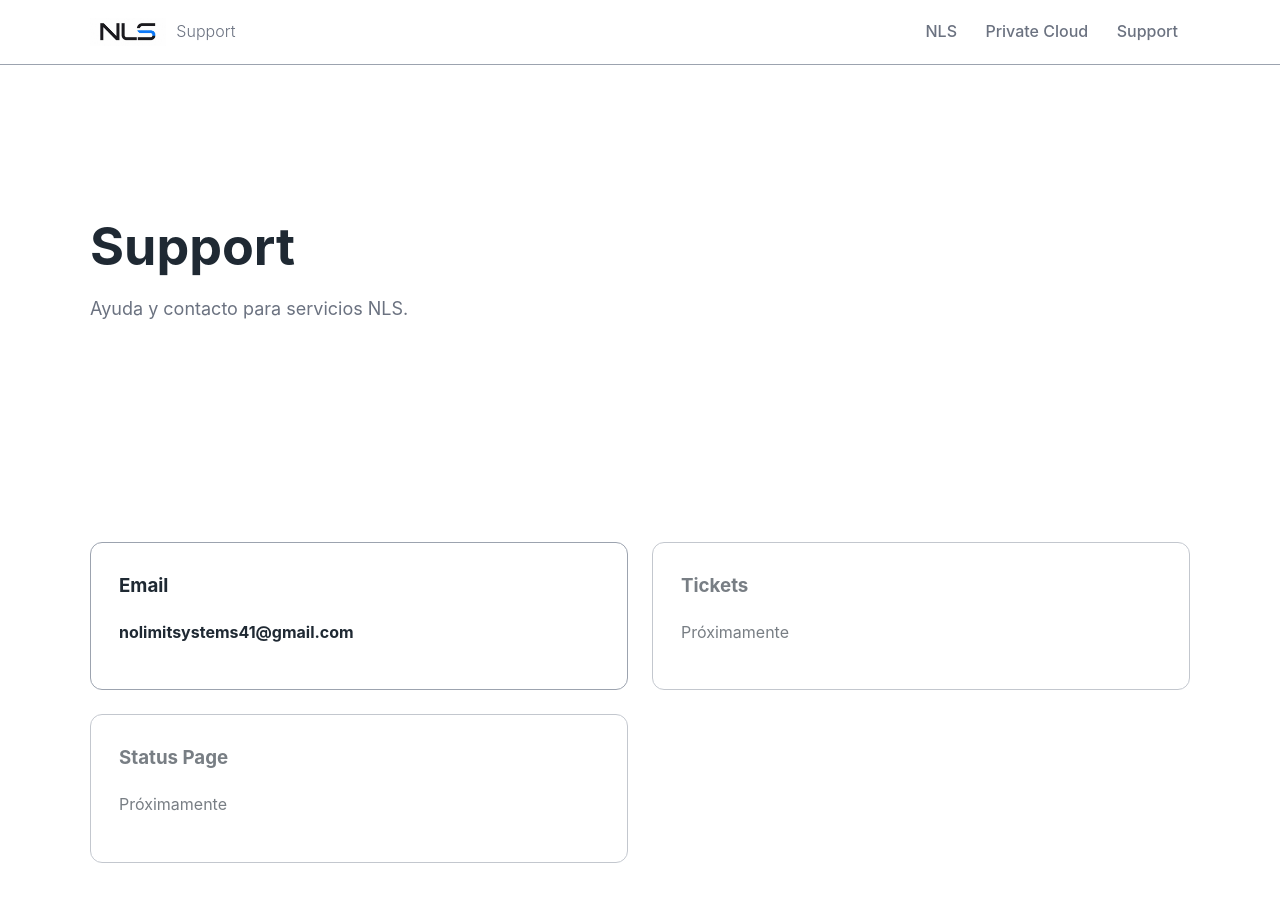
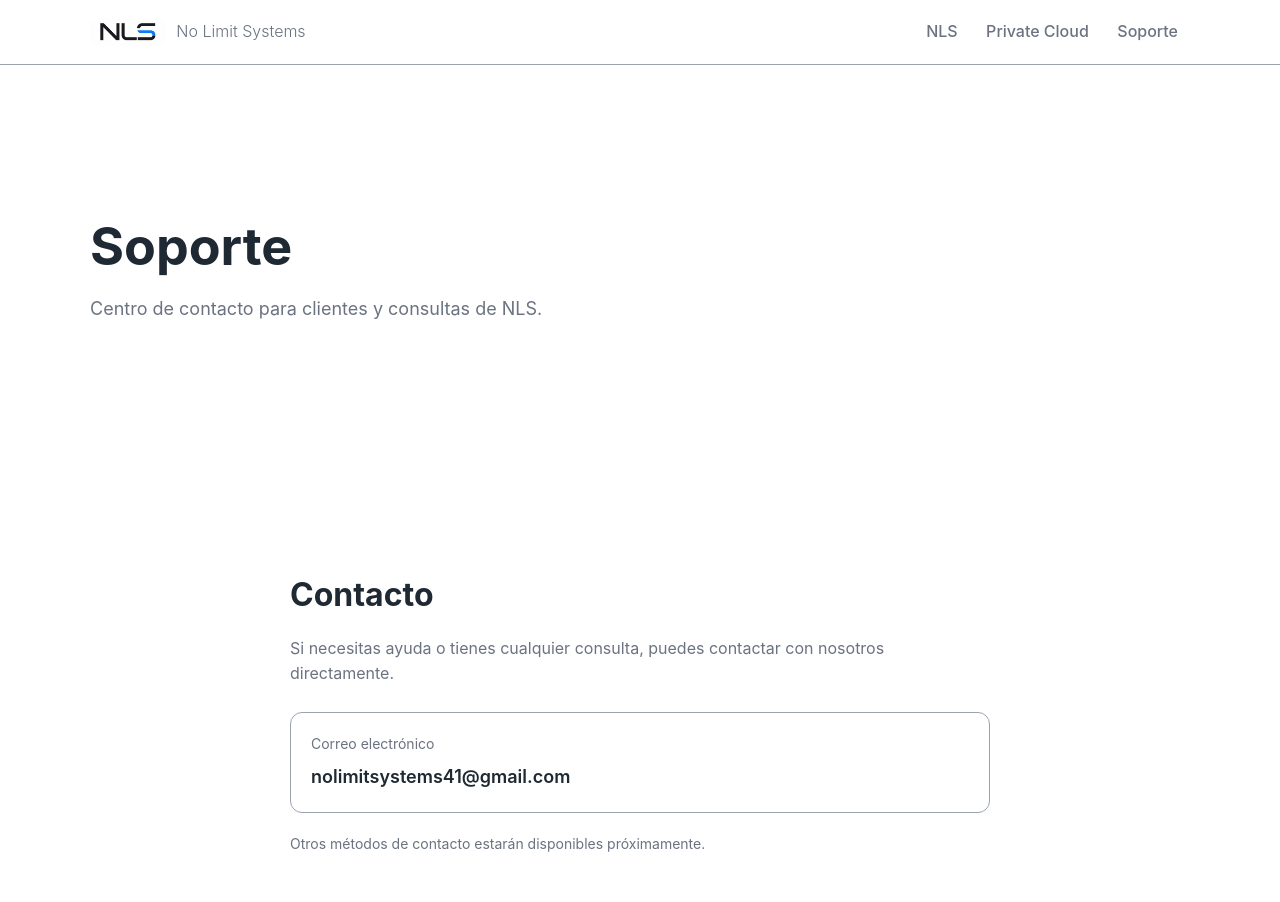
Before and after one commit to hectorBTW/nls, a website: page public/support.html in a window 1280 px wide. Drawn offline with Linux system fonts and the light colour scheme.

Commit message:
Translate support page content to Spanish

```diff
--- a/public/support.html
+++ b/public/support.html
@@ -3,53 +3,65 @@
 <head>
   <meta charset="UTF-8" />
   <meta name="viewport" content="width=device-width, initial-scale=1.0"/>
-  <title>NLS | Support</title>
+  <title>NLS | Soporte</title>
   <link rel="stylesheet" href="styles.css">
 </head>
 
 <body>
 
+<!-- HEADER -->
 <header class="header">
   <div class="container nav">
 
     <div class="logo">
-      <img src="logo.png" style="height:28px;">
-      <span class="product">Support</span>
+      <img src="logo.png" alt="NLS" style="height:28px;">
+      <span class="product">No Limit Systems</span>
     </div>
 
     <nav>
       <a href="/">NLS</a>
       <a href="/cloud.html">Private Cloud</a>
-      <a href="/support.html">Support</a>
+      <a href="/support.html">Soporte</a>
     </nav>
 
   </div>
 </header>
 
+<!-- HERO -->
 <section class="hero">
   <div class="container">
-    <h1>Support</h1>
-    <p>Ayuda y contacto para servicios NLS.</p>
+    <h1>Soporte</h1>
+    <p>Centro de contacto para clientes y consultas de NLS.</p>
   </div>
 </section>
 
+<!-- CONTACT -->
 <section class="section">
-  <div class="container grid">
+  <div class="container" style="max-width: 700px;">
 
-    <div class="card">
-      <h3>Email</h3>
-      <p><strong>nolimitsystems41@gmail.com</strong></p>
+    <h2>Contacto</h2>
+
+    <p style="color: var(--muted); margin-bottom: 25px;">
+      Si necesitas ayuda o tienes cualquier consulta, puedes contactar con nosotros directamente.
+    </p>
+
+    <div style="padding: 20px; border: 1px solid var(--border); border-radius: 12px; background: white;">
+
+      <p style="margin: 0; color: var(--muted); font-size: 14px;">
+        Correo electrónico
+      </p>
+
+      <p style="margin: 8px 0 0 0; font-size: 18px; font-weight: 600;">
+        <a href="mailto:nolimitsystems41@gmail.com" style="color: var(--text); text-decoration: none;">
+          nolimitsystems41@gmail.com
+        </a>
+      </p>
+
     </div>
 
-    <div class="card" style="opacity:0.6;">
-      <h3>Tickets</h3>
-      <p>Próximamente</p>
-    </div>
-
-    <div class="card" style="opacity:0.6;">
-      <h3>Status Page</h3>
-      <p>Próximamente</p>
-    </div>
+    <p style="margin-top: 20px; color: var(--muted); font-size: 14px;">
+      Otros métodos de contacto estarán disponibles próximamente.
+    </p>
 
   </div>
 </section>
```
